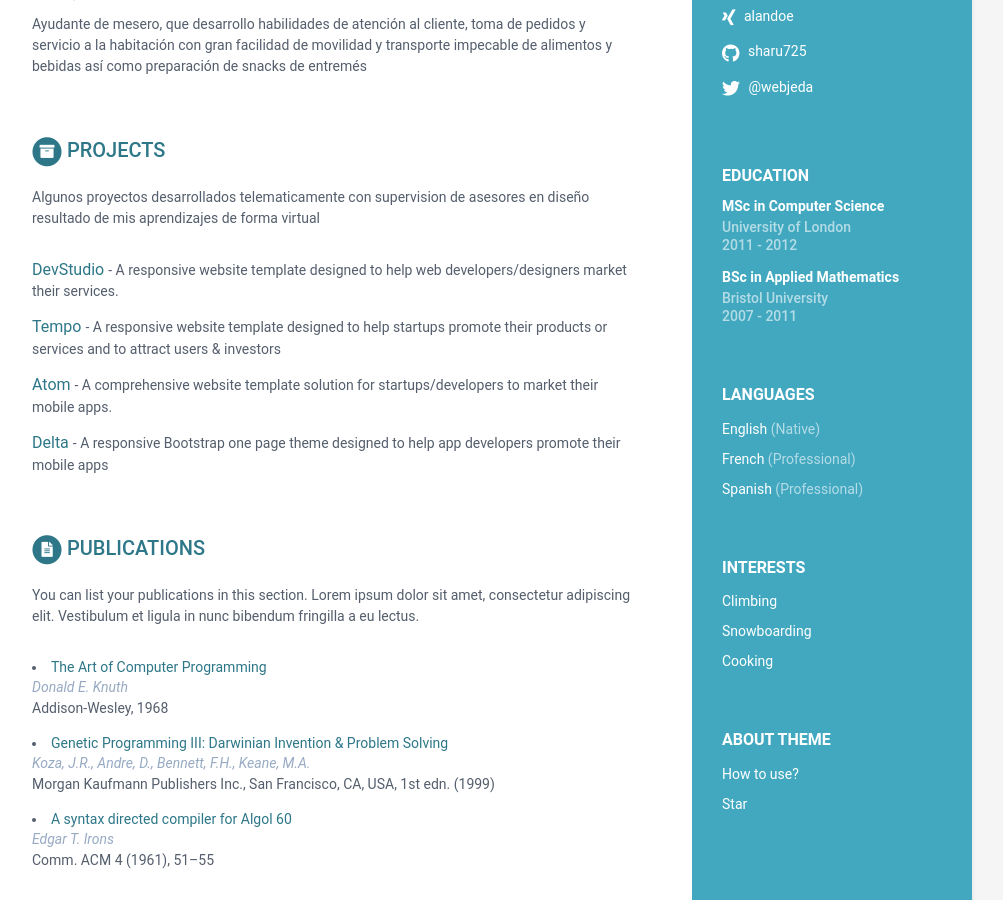
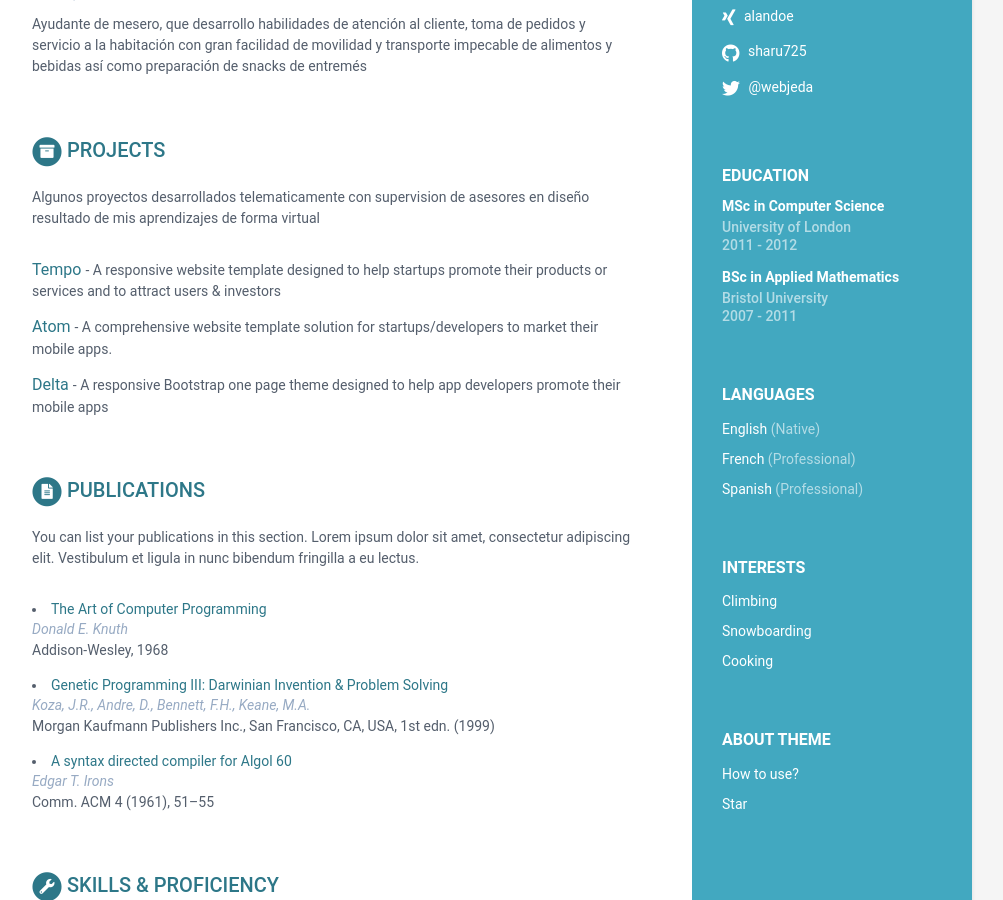
Before and after one commit to KevinC99/good-birch-4e19a, a Jekyll site: the page built from index.html, in a window 1280 px wide and 900 px high, scrolled down 433 px. Shown: the whole window, without its empty margins (168-1171 px from the left). Built offline with Jekyll 4.4.1, drawn with Linux system fonts in a browser that asks for light colours.

Commit message:
data.yml: Multiple updates: * updated assignments in projects * updated title in assignments * updated tagline in assignments

```diff
--- a/_data/data.yml
+++ b/_data/data.yml
@@ -77,11 +77,6 @@ experiences:
 projects:
   title: Projects
   assignments:
-    - title: DevStudio
-      link: '#'
-      tagline: >-
-        A responsive website template designed to help web developers/designers
-        market their services.
     - title: Tempo
       link: '#'
       tagline: >-
```
